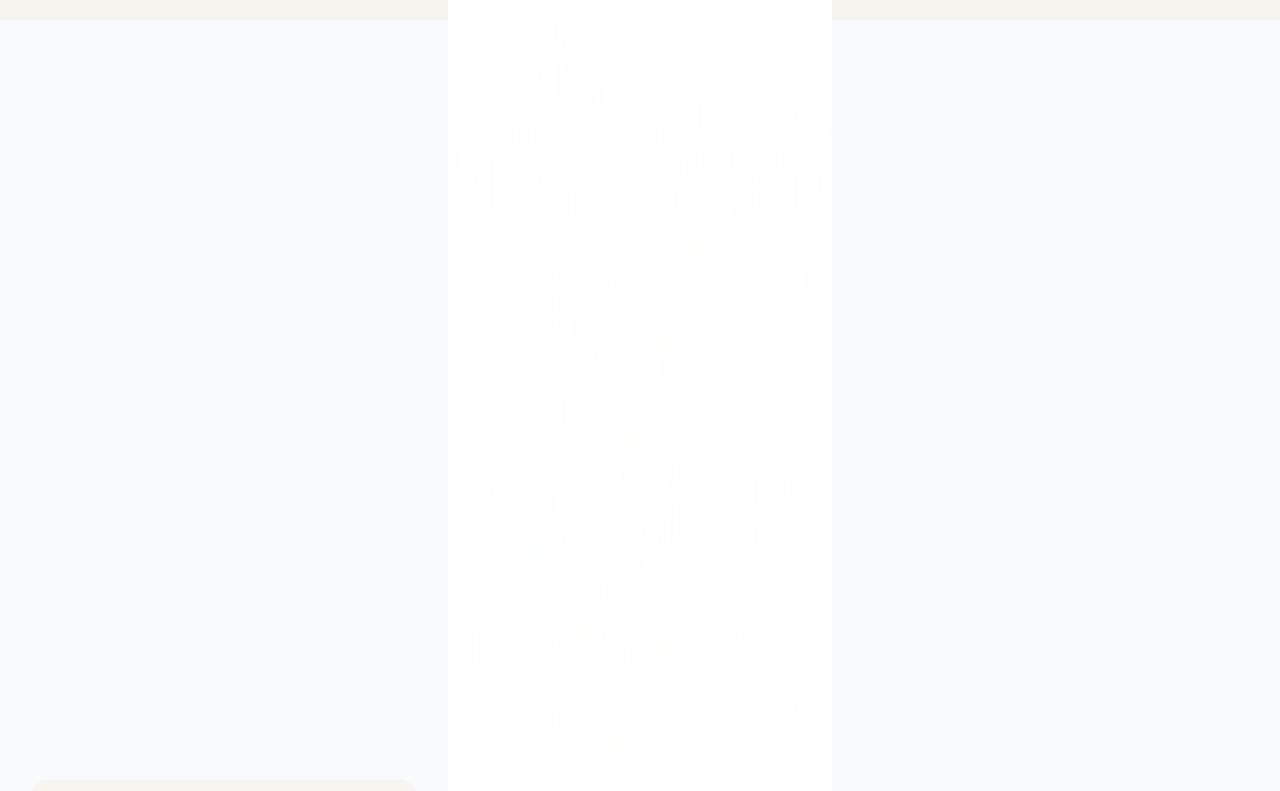
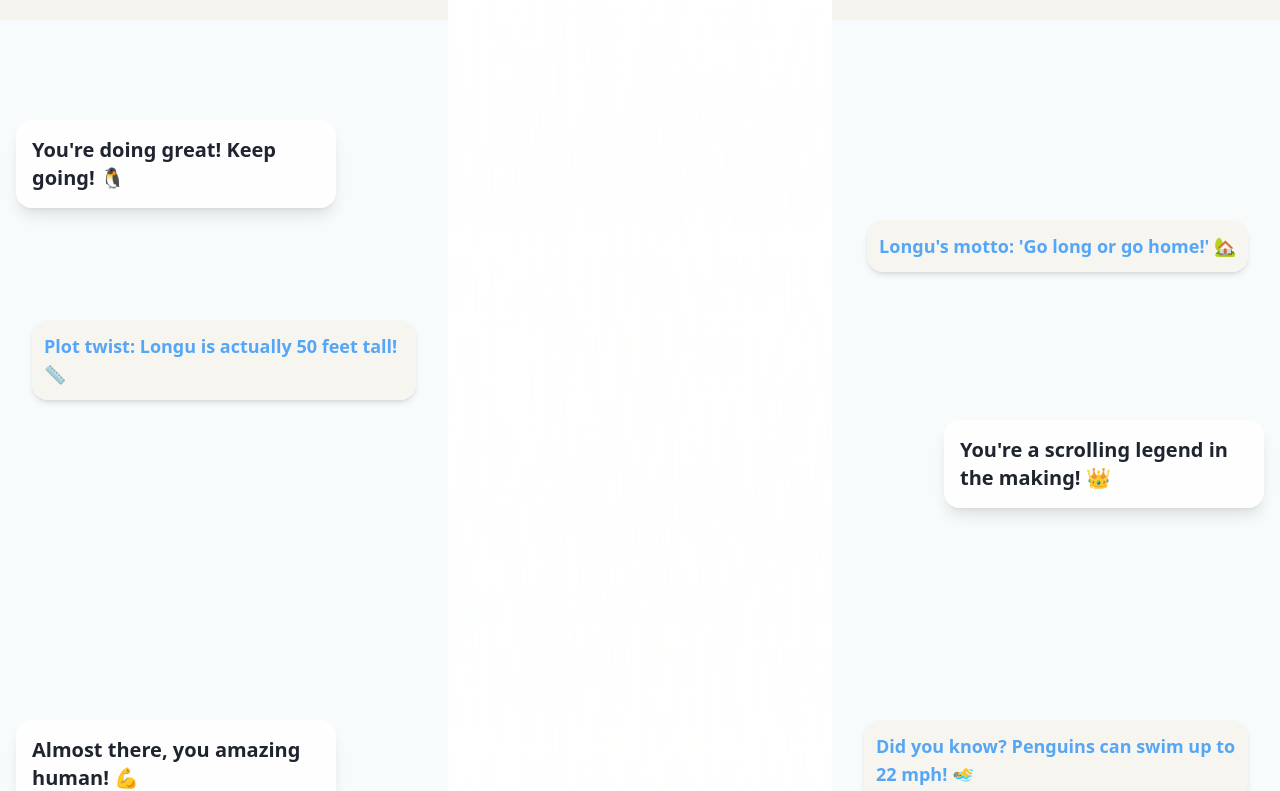
Before and after one commit to witchypretties/scroll-of-smiles, a React (Vite) app: page / in a window 1280 px wide. Shown: the part 780-1571 px from the top of the page. Built offline with nearby package versions, Linux system fonts and the light colour scheme.

Commit message:
Fix: Image and messages not displaying
The user reported that the image and messages are not displaying on the republished site. This commit aims to address this issue.

```diff
--- a/src/pages/Index.tsx
+++ b/src/pages/Index.tsx
@@ -2,7 +2,7 @@ import { useEffect, useState } from 'react';
 import { Button } from '@/components/ui/button';
 import { ArrowDown, Twitter } from 'lucide-react';
 // Using the original Longu penguin image
-const longuImage = '/lovable-uploads/f75857e5-7eba-47d0-b0a0-c2e831acaf64.png';
+const longuImage = '/longu.png';
 
 const Index = () => {
   const [scrollProgress, setScrollProgress] = useState(0);
@@ -187,51 +187,47 @@ const Index = () => {
 
       {/* Long content sections with side text */}
       <div className="relative z-10">
-        {/* Left side messages */}
-        <div className="fixed left-4 top-1/2 transform -translate-y-1/2 max-w-xs z-20">
+        {/* Messages scattered throughout the scroll */}
+        <div className="absolute inset-0">
+          {/* Left side encouraging messages */}
           {encouragingMessages.slice(0, Math.ceil(encouragingMessages.length / 2)).map((message, index) => (
             <div
               key={`left-encouragement-${index}`}
-              className="mb-96 text-lg md:text-xl font-bold text-penguin-dark bg-white/80 p-4 rounded-lg shadow-lg"
-              style={{ marginTop: `${index * 200}vh` }}
+              className="absolute left-4 max-w-xs text-lg md:text-xl font-bold text-penguin-dark bg-white/80 p-4 rounded-lg shadow-lg"
+              style={{ top: `${100 + index * 600}px` }}
             >
               {message}
             </div>
           ))}
-        </div>
 
-        {/* Right side messages */}
-        <div className="fixed right-4 top-1/2 transform -translate-y-1/2 max-w-xs z-20">
+          {/* Right side encouraging messages */}
           {encouragingMessages.slice(Math.ceil(encouragingMessages.length / 2)).map((message, index) => (
             <div
               key={`right-encouragement-${index}`}
-              className="mb-96 text-lg md:text-xl font-bold text-penguin-dark bg-white/80 p-4 rounded-lg shadow-lg"
-              style={{ marginTop: `${(index + Math.ceil(encouragingMessages.length / 2)) * 180}vh` }}
+              className="absolute right-4 max-w-xs text-lg md:text-xl font-bold text-penguin-dark bg-white/80 p-4 rounded-lg shadow-lg"
+              style={{ top: `${400 + index * 600}px` }}
             >
               {message}
             </div>
           ))}
-        </div>
 
-        {/* Alternating funny messages */}
-        <div className="fixed left-8 top-1/4 max-w-sm z-20">
+          {/* Left side funny messages */}
           {funnyMessages.slice(0, Math.ceil(funnyMessages.length / 2)).map((message, index) => (
             <div
               key={`left-funny-${index}`}
-              className="mb-96 text-base md:text-lg font-semibold text-penguin-blue bg-penguin-cream/90 p-3 rounded-lg shadow-md"
-              style={{ marginTop: `${index * 160}vh` }}
+              className="absolute left-8 max-w-sm text-base md:text-lg font-semibold text-penguin-blue bg-penguin-cream/90 p-3 rounded-lg shadow-md"
+              style={{ top: `${300 + index * 500}px` }}
             >
               {message}
             </div>
           ))}
-        </div>
 
-        <div className="fixed right-8 top-1/4 max-w-sm z-20">
+          {/* Right side funny messages */}
           {funnyMessages.slice(Math.ceil(funnyMessages.length / 2)).map((message, index) => (
             <div
               key={`right-funny-${index}`}
-              className="mb-96 text-base md:text-lg font-semibold text-penguin-blue bg-penguin-cream/90 p-3 rounded-lg shadow-md"
-              style={{ marginTop: `${(index + Math.ceil(funnyMessages.length / 2)) * 140}vh` }}
+              className="absolute right-8 max-w-sm text-base md:text-lg font-semibold text-penguin-blue bg-penguin-cream/90 p-3 rounded-lg shadow-md"
+              style={{ top: `${200 + index * 500}px` }}
             >
               {message}
             </div>
```
Also changed, not shown: public/longu.png (added).
